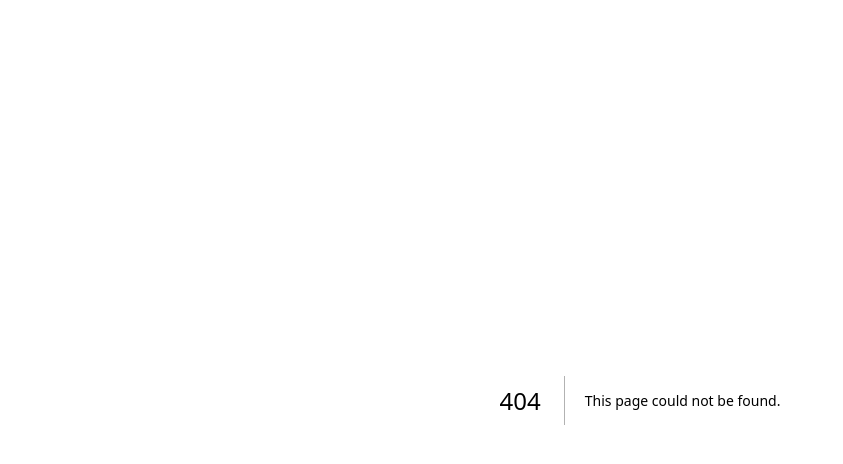
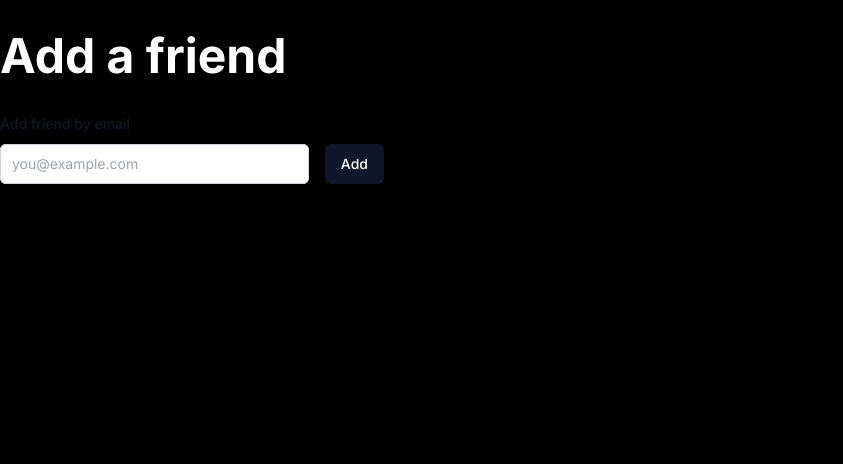
Before and after one commit to ggalmeida1/realtime-app, a Next.js app: page /dashboard/add in a window 1280 px wide. Before the commit this address had no page. Shown: the top 464 px of the page, without its empty margins (0-843 px from the left). Built offline with nearby package versions, Linux system fonts and the light colour scheme.

Commit message:
dashboard and addFriend

```diff
--- /dev/null
+++ b/src/app/(dashboard)/dashboard/add/page.tsx
@@ -0,0 +1,10 @@
+import AddFriendButton from '@/app/components/AddFriendButton'
+import { FC } from 'react'
+
+const page: FC = ({}) => {
+  return <main className='pt-8'><h1 className='font-bold text-5xl mb-8'>Add a friend</h1>
+  <AddFriendButton />
+  </main>
+}
+
+export default page
--- /dev/null
+++ b/src/app/(dashboard)/dashboard/page.tsx
@@ -0,0 +1,14 @@
+import { getServerSession } from "next-auth";
+import Button from "../../components/ui/Button";
+import { FC } from "react";
+import { authOptions } from "@/lib/auth";
+
+interface pageProps {}
+
+const page = async ({}) => {
+  const session = await getServerSession(authOptions);
+
+  return <pre>{JSON.stringify(session)}</pre>;
+};
+
+export default page;
--- /dev/null
+++ b/src/app/components/AddFriendButton.tsx
@@ -0,0 +1,30 @@
+"use client";
+
+import { FC } from "react";
+import Button from './ui/Button';
+
+interface AddFriendButtonProps {}
+
+const AddFriendButton: FC<AddFriendButtonProps> = ({}) => {
+  return (
+    <form className="max-w-sm">
+      <label
+        htmlFor="email"
+        className="block text-sm font-medium leading-6 text-gray-900"
+      >
+        Add friend by email
+      </label>
+
+      <div className="mt-2 flex gap-4">
+        <input
+          type="text"
+          className="block w-full rounded-md border-0 py-1.5 text-gray-900 shadow-sm ring-1 ring-inset ring-gray-300 placeholder:text-gray-400 focus:ring-2 focus:ring-inset focus:ring-indigo-600 sm:text-sm sm:leading-6"
+          placeholder="you@example.com"
+        />
+        <Button>Add</Button>
+      </div>
+    </form>
+  );
+};
+
+export default AddFriendButton;
```
